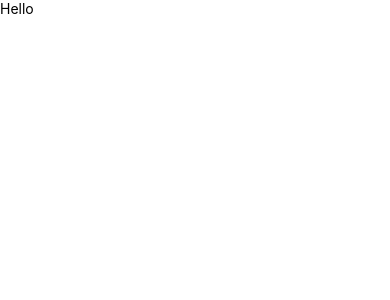
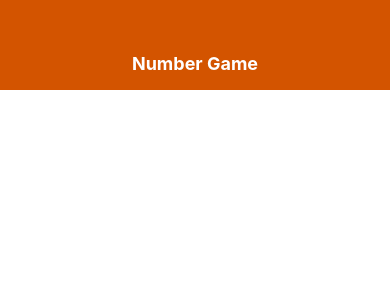
Before and after one commit to DebasisSaikia/React-native-core, a React Native app: screen / in a window 390 px wide. Shown: the top 300 px of the page. Built offline with nearby package versions, Linux system fonts and the light colour scheme.

Commit message:
header component build

```diff
--- a/App.js
+++ b/App.js
@@ -1,15 +1,18 @@
 import React from 'react';
+import Header from './components/Header'
 import { StyleSheet, View, Text } from 'react-native';
 
 export default function App() {
 
   return (
-    <View >
-      <Text>Hello</Text>
+    <View style={styles.screen}>
+      <Header title="Number Game" />
     </View>
   );
 }
 
 const styles = StyleSheet.create({
-
+  screen: {
+    flex: 1,
+  }
 });
--- /dev/null
+++ b/components/Header.js
@@ -0,0 +1,28 @@
+import React from 'react'
+import { View, Text, StyleSheet } from 'react-native'
+
+const Header = ({ title }) => {
+    return (
+        <View style={styles.header}>
+            <Text style={styles.headText}>{title}</Text>
+        </View>
+    )
+}
+
+const styles = StyleSheet.create({
+    header: {
+        width: '100%',
+        height: 90,
+        paddingTop: 36,
+        backgroundColor: "#d35400",
+        alignItems: 'center',
+        justifyContent: 'center'
+    },
+    headText: {
+        color: '#fff',
+        fontSize: 18,
+        fontWeight: 'bold'
+    }
+});
+
+export default Header;
```
